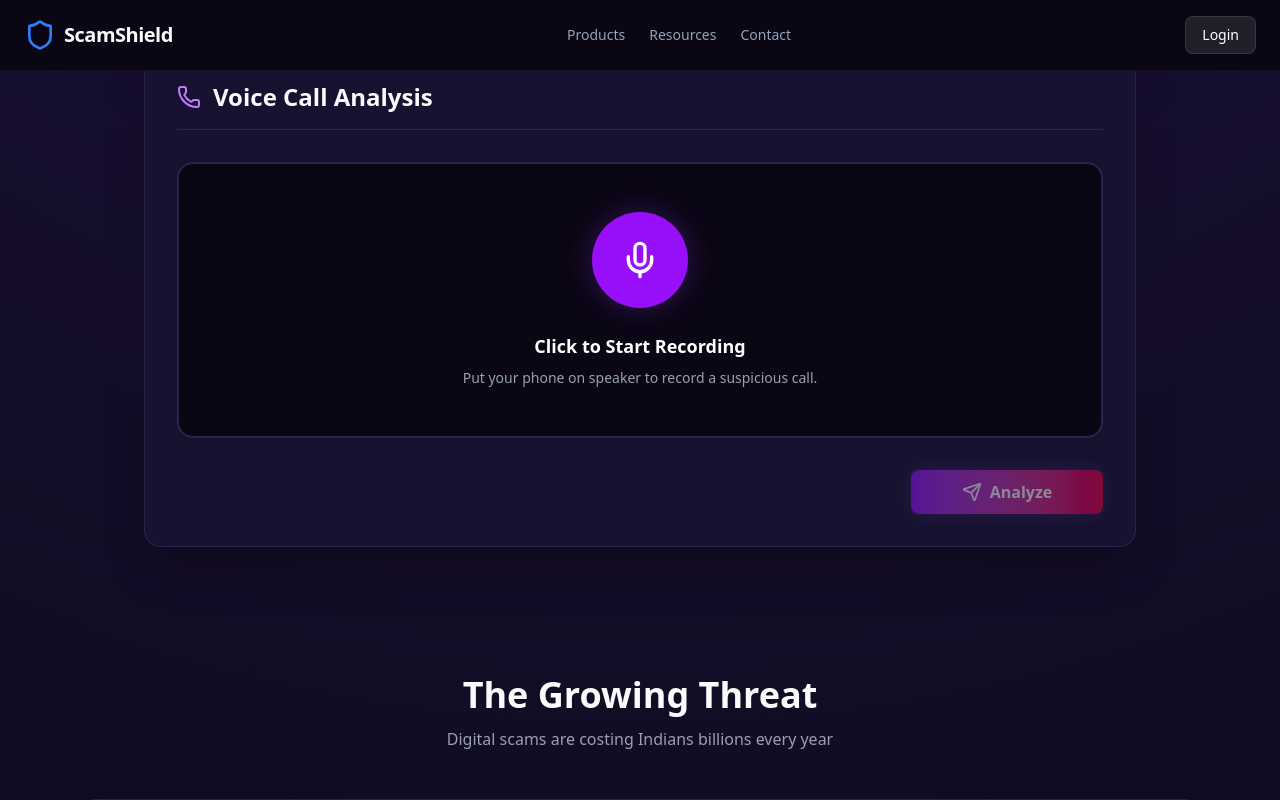
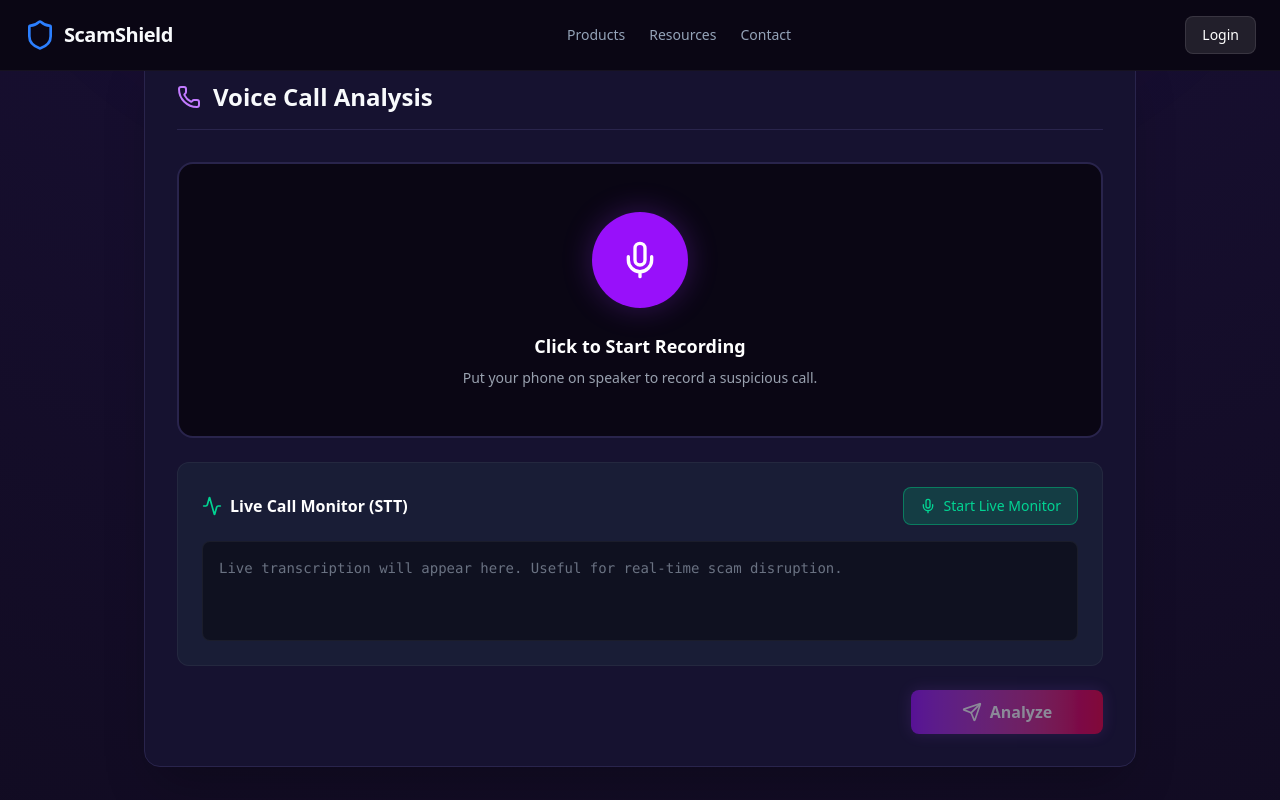
Before and after one commit to JayantOlhyan/sentinel-ai, a Next.js app in the folder frontend/: page / in a window 1280 px wide. Both pictures are taken after a click on the button "Check Call". Shown: the part 905-1705 px from the top of the page. Built offline with nearby package versions, Linux system fonts and the light colour scheme.

Commit message:
feat: implement real-time Speech-to-Text and live call interruption alerts

```diff
--- a/frontend/src/app/page.tsx
+++ b/frontend/src/app/page.tsx
@@ -6,7 +6,7 @@ import {
   Loader2, Info, UploadCloud, MessageSquare,
   Phone, Link as LinkIcon, Video, IndianRupee,
   Cpu, CheckCircle2, Github, Twitter, Mail,
-  Mic, Square, Play, Trash2
+  Mic, Square, Play, Trash2, Activity
 } from 'lucide-react';
 
 interface AnalyzeResponse {
@@ -34,6 +34,12 @@ export default function Home() {
   const mediaRecorderRef = useRef<MediaRecorder | null>(null);
   const audioChunksRef = useRef<Blob[]>([]);
   const timerIntervalRef = useRef<NodeJS.Timeout | null>(null);
+
+  // Live STT State
+  const [isLiveMonitoring, setIsLiveMonitoring] = useState(false);
+  const [liveTranscript, setLiveTranscript] = useState('');
+  const [interruptionAlert, setInterruptionAlert] = useState(false);
+  const recognitionRef = useRef<any>(null);
 
   const [isAnalyzing, setIsAnalyzing] = useState(false);
   const [result, setResult] = useState<AnalyzeResponse | null>(null);
@@ -100,6 +106,74 @@ export default function Home() {
     }
   };
 
+  const startLiveMonitoring = () => {
+    const SpeechRecognition = (window as any).SpeechRecognition || (window as any).webkitSpeechRecognition;
+    if (!SpeechRecognition) {
+      setError("Speech Recognition is not supported in this browser. Please use Chrome.");
+      return;
+    }
+
+    const recognition = new SpeechRecognition();
+    recognition.continuous = true;
+    recognition.interimResults = true;
+    recognition.lang = 'en-IN'; // Indian English
+
+    let currentTranscript = '';
+
+    recognition.onresult = async (event: any) => {
+      let interimTranscript = '';
+      for (let i = event.resultIndex; i < event.results.length; ++i) {
+        if (event.results[i].isFinal) {
+          currentTranscript += event.results[i][0].transcript;
+          setLiveTranscript(currentTranscript);
+
+          // Send to backend for live analysis if it's long enough
+          if (currentTranscript.length > 20 && !interruptionAlert) {
+            try {
+              const response = await fetch('http://localhost:8000/analyze-live', {
+                method: 'POST',
+                headers: { 'Content-Type': 'application/json' },
+                body: JSON.stringify({ transcript_chunk: currentTranscript }),
+              });
+              if (response.ok) {
+                const data = await response.json();
+                if (data.classification === 'Scam' && data.risk_score > 75) {
+                  setInterruptionAlert(true);
+                  setResult(data);
+                  stopLiveMonitoring();
+                  // Play alert sound
+                  const audio = new Audio('/alert.mp3'); // Fallback to silent if missing
+                  audio.play().catch(() => { });
+                }
+              }
+            } catch (e) { console.error(e) }
+          }
+        } else {
+          interimTranscript += event.results[i][0].transcript;
+          setLiveTranscript(currentTranscript + interimTranscript);
+        }
+      }
+    };
+
+    recognition.onerror = (event: any) => {
+      console.error(event.error);
+    };
+
+    recognition.start();
+    recognitionRef.current = recognition;
+    setIsLiveMonitoring(true);
+    setLiveTranscript('');
+    setInterruptionAlert(false);
+    setResult(null);
+  };
+
+  const stopLiveMonitoring = () => {
+    if (recognitionRef.current) {
+      recognitionRef.current.stop();
+    }
+    setIsLiveMonitoring(false);
+  };
+
   const clearInput = () => {
     setMessage('');
     setUrl('');
@@ -108,6 +182,9 @@ export default function Home() {
     setAudioBlob(null);
     setAudioURL(null);
     setRecordingTime(0);
+    setLiveTranscript('');
+    setInterruptionAlert(false);
+    stopLiveMonitoring();
     setResult(null);
     setError(null);
   };
@@ -503,6 +580,17 @@ export default function Home() {
             ) : activeTab === 'call' ? (
               <div className="flex flex-col gap-6 items-center">
 
+                {interruptionAlert ? (
+                  <div className="w-full flex flex-col items-center justify-center p-12 border-4 border-rose-500 rounded-2xl bg-rose-500/10 animate-pulse relative overflow-hidden">
+                    <div className="absolute inset-0 bg-red-600/20 blur-3xl animate-pulse" />
+                    <AlertTriangle className="w-24 h-24 text-rose-500 mb-6 drop-shadow-[0_0_15px_rgba(244,63,94,0.8)] animate-bounce" />
+                    <h2 className="text-4xl font-black text-rose-500 tracking-wider mb-2 text-center uppercase drop-shadow-[0_0_10px_rgba(244,63,94,0.8)]">SCAM DETECTED</h2>
+                    <h3 className="text-2xl font-bold text-white mb-6 text-center">HANG UP IMMEDIATELY</h3>
+                    <button onClick={clearInput} className="relative z-10 px-8 py-3 bg-rose-600 hover:bg-rose-700 text-white font-bold rounded-lg transition-colors shadow-[0_0_20px_rgba(244,63,94,0.5)]">
+                      Dismiss Alert
+                    </button>
+                  </div>
+                ) : (
                   <div className="w-full flex flex-col items-center justify-center p-8 border-2 border-[var(--color-cyber-border)] rounded-2xl bg-[var(--color-cyber-nav)] transition-all">
 
                     {audioURL ? (
@@ -535,7 +623,7 @@ export default function Home() {
                         <div className="text-center">
                           {isRecording ? (
                             <>
-                            <h3 className="text-rose-400 font-bold text-xl drop-shadow-[0_0_10px_rgba(244,63,94,0.5)]">
+                              <h3 className="text-rose-400 font-bold text-xl drop-shadow-[0_0_10px_rgba(244,63,94,0.8)]">
                                 Recording... {Math.floor(recordingTime / 60).toString().padStart(2, '0')}:{(recordingTime % 60).toString().padStart(2, '0')}
                               </h3>
                               <p className="text-gray-400 text-sm mt-2">Hold your device near the speaker to capture the call.</p>
@@ -550,6 +638,31 @@ export default function Home() {
                       </div>
                     )}
                   </div>
+                )}
+
+                {!interruptionAlert && (
+                  <div className="w-full flex flex-col gap-4">
+                    {/* Live STT Monitor */}
+                    <div className="w-full bg-slate-800/50 border border-white/5 rounded-xl p-6">
+                      <div className="flex items-center justify-between mb-4">
+                        <h4 className="flex items-center gap-2 font-semibold text-white">
+                          <Activity className="w-5 h-5 text-emerald-400" /> Live Call Monitor (STT)
+                        </h4>
+                        <button
+                          onClick={isLiveMonitoring ? stopLiveMonitoring : startLiveMonitoring}
+                          className={`px-4 py-2 rounded-lg font-medium text-sm transition-all flex items-center gap-2 ${isLiveMonitoring ? 'bg-rose-500/20 text-rose-400 border border-rose-500/50' : 'bg-emerald-500/20 text-emerald-400 border border-emerald-500/50 hover:bg-emerald-500/30'}`}
+                        >
+                          {isLiveMonitoring ? <><Square className="w-4 h-4 fill-current" /> Stop Monitoring</> : <><Mic className="w-4 h-4" /> Start Live Monitor</>}
+                        </button>
+                      </div>
+                      <div className="bg-black/40 rounded-lg p-4 min-h-[100px] border border-white/5 font-mono text-sm text-gray-300">
+                        {isLiveMonitoring && !liveTranscript ? (
+                          <span className="text-gray-500 animate-pulse">Listening... please start speaking...</span>
+                        ) : (
+                          liveTranscript || <span className="text-gray-500">Live transcription will appear here. Useful for real-time scam disruption.</span>
+                        )}
+                      </div>
+                    </div>
 
                     <div className="w-full flex flex-col sm:flex-row items-center justify-between gap-4 mt-2">
                       {error ? (
@@ -562,13 +675,15 @@ export default function Home() {
                         {/* Only show analyze button if there is a recorded blob */}
                         <button
                           onClick={handleAnalyze}
-                      disabled={isAnalyzing || !audioBlob || isRecording}
+                          disabled={isAnalyzing || !audioBlob || isRecording || isLiveMonitoring}
                           className="w-full sm:w-48 flex items-center justify-center gap-2 bg-gradient-to-r from-purple-600 to-rose-600 hover:from-purple-500 hover:to-rose-500 text-white px-8 py-2.5 rounded-lg font-semibold transition-all disabled:opacity-50 disabled:cursor-not-allowed shadow-[0_0_15px_rgba(168,85,247,0.3)]"
                         >
                           {isAnalyzing ? <><Loader2 className="w-5 h-5 animate-spin" /> Analyzing...</> : <><Send className="w-5 h-5" /> Analyze</>}
                         </button>
                       </div>
                     </div>
+                  </div>
+                )}
 
                 {/* Results Section for Voice Call */}
                 {result && (
```
Also changed, not shown: 1 other file (tests, documents, lock files or other folders). Lines whose indentation alone changed are shown as unchanged.
